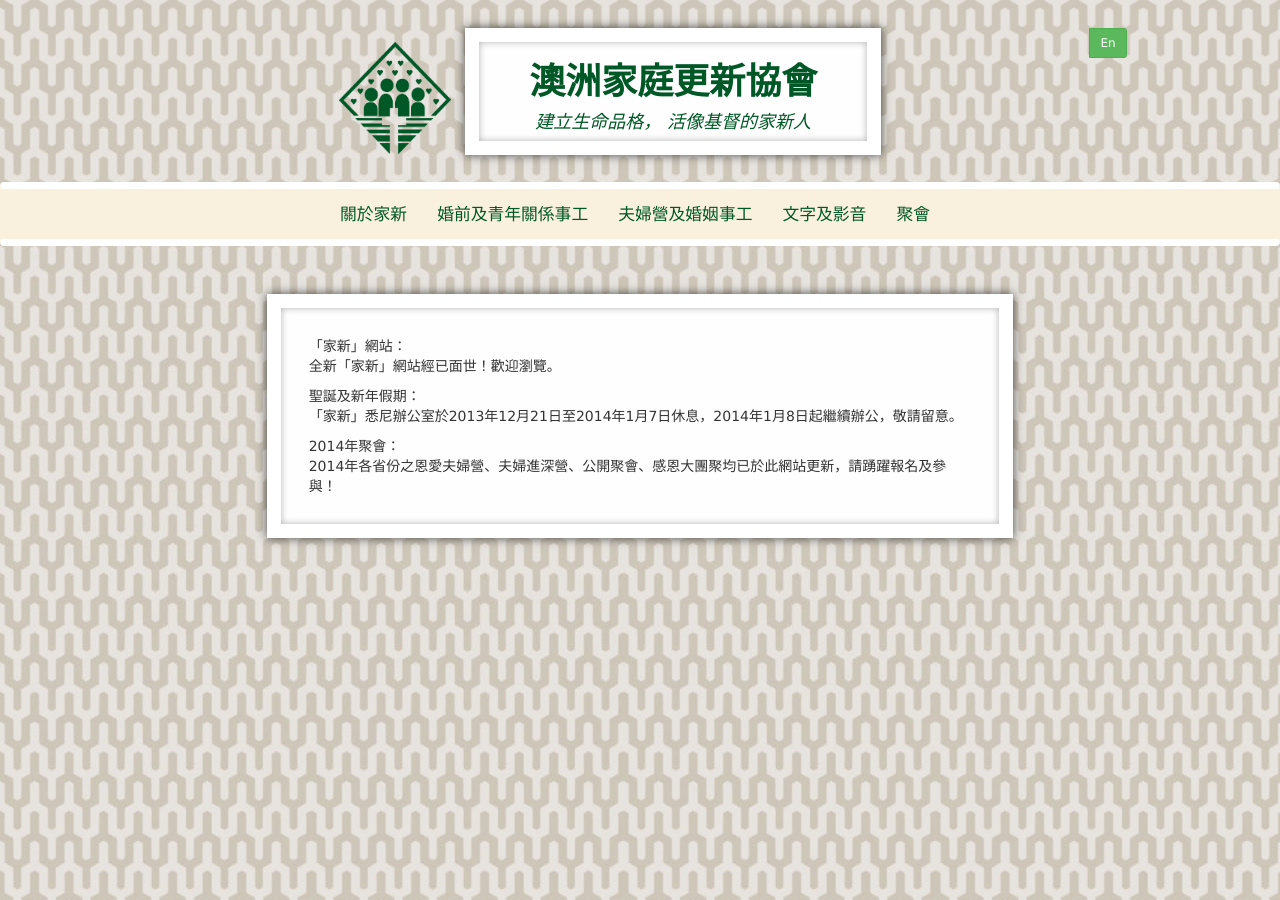
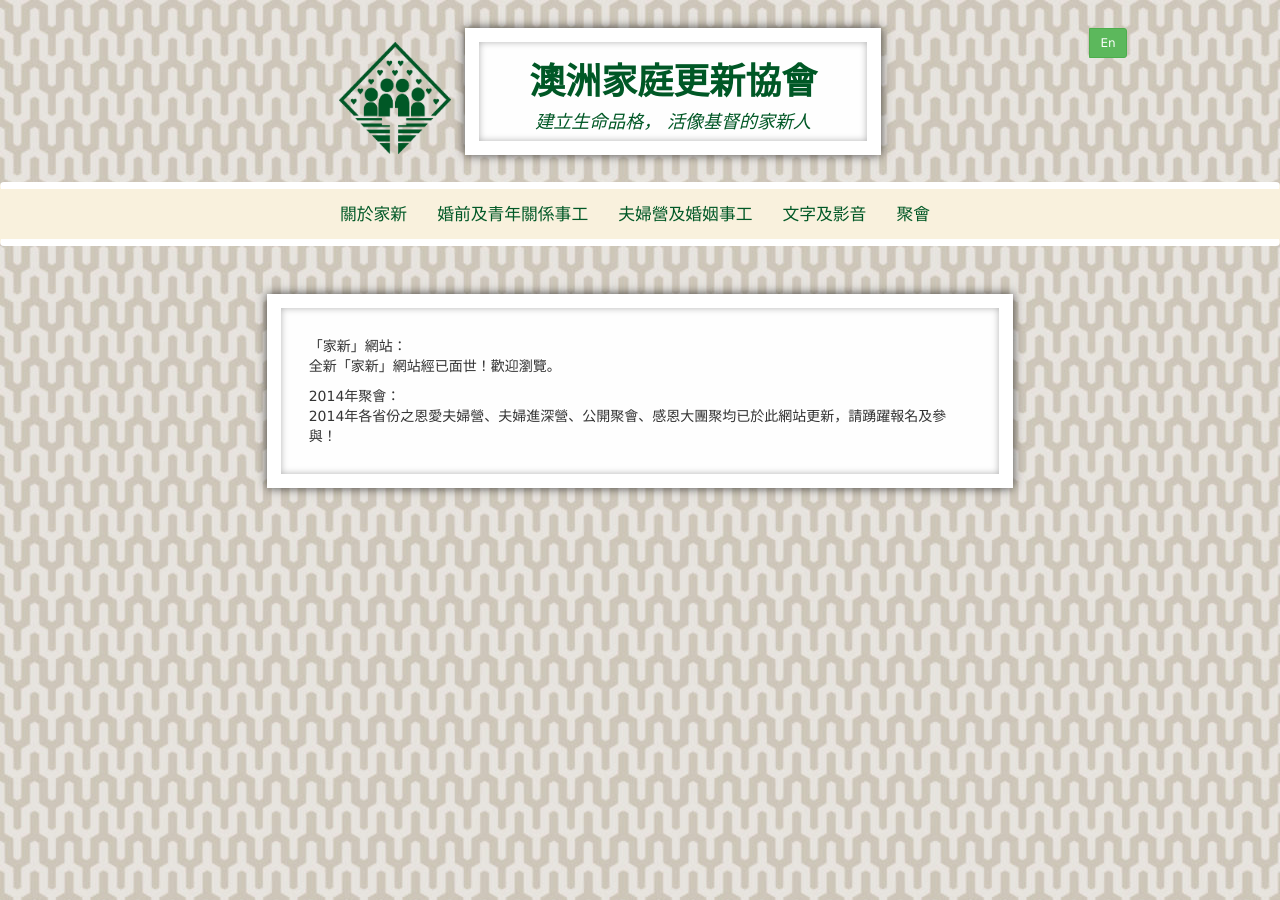
Before and after one commit to mffc/mffc, a Jekyll site: the page built from news/_posts/2001-01-04-whats-new.md, in a window 1280 px wide. Built offline with Jekyll 4.4.1, drawn with Linux system fonts in a browser that asks for light colours; nearby versions of some CDN libraries; Markdown is read by kramdown in place of the engine named in the settings.

Commit message:
FIX: remove christmas and new year holiday notice

```diff
--- a/news/_posts/2001-01-04-whats-new.md
+++ b/news/_posts/2001-01-04-whats-new.md
@@ -11,9 +11,5 @@
 全新「家新」網站經已面世！歡迎瀏覽。
 
 
-聖誕及新年假期：
-「家新」悉尼辦公室於2013年12月21日至2014年1月7日休息，2014年1月8日起繼續辦公，敬請留意。
-
-
 2014年聚會：
 2014年各省份之恩愛夫婦營、夫婦進深營、公開聚會、感恩大團聚均已於此網站更新，請踴躍報名及參與！
```
